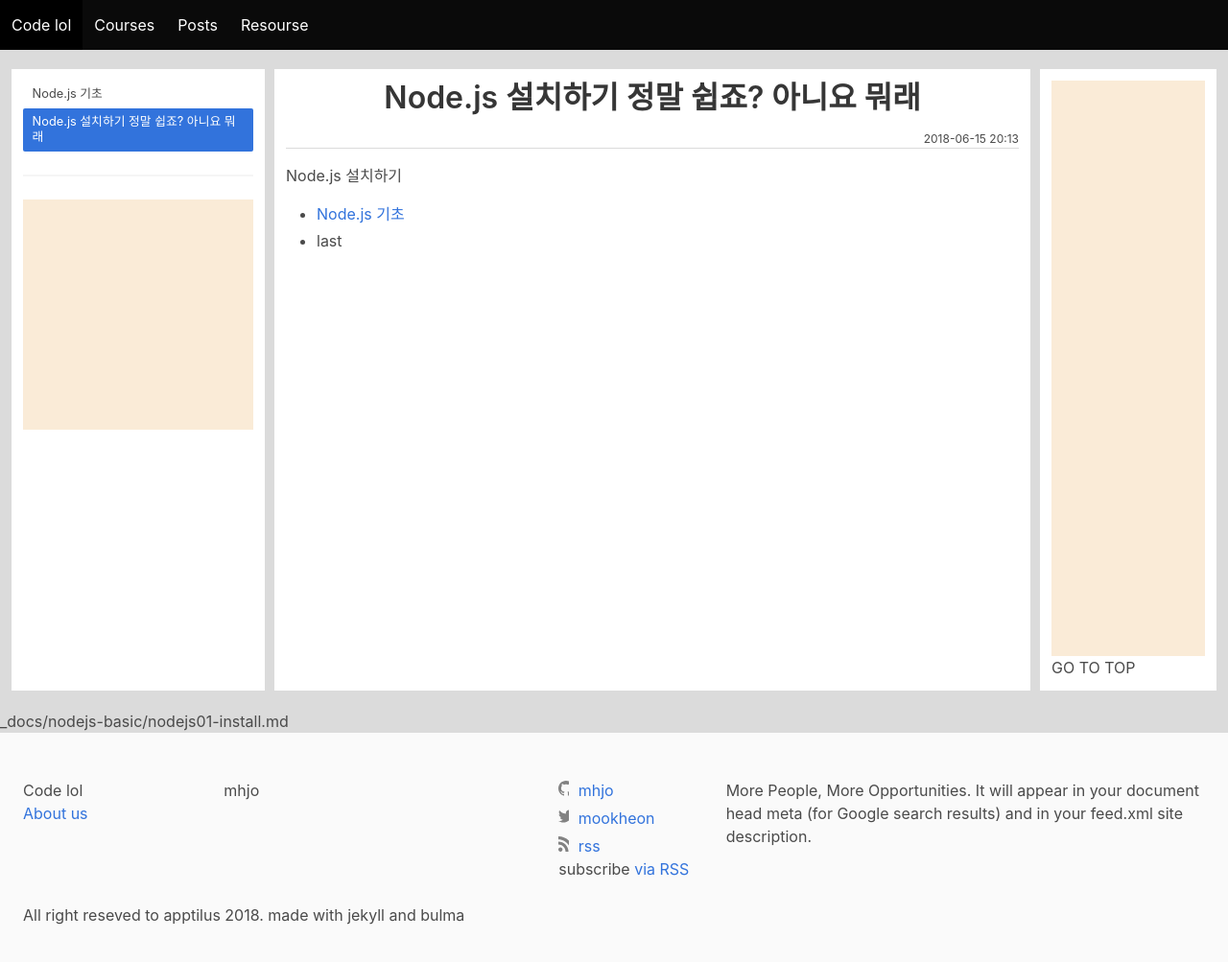
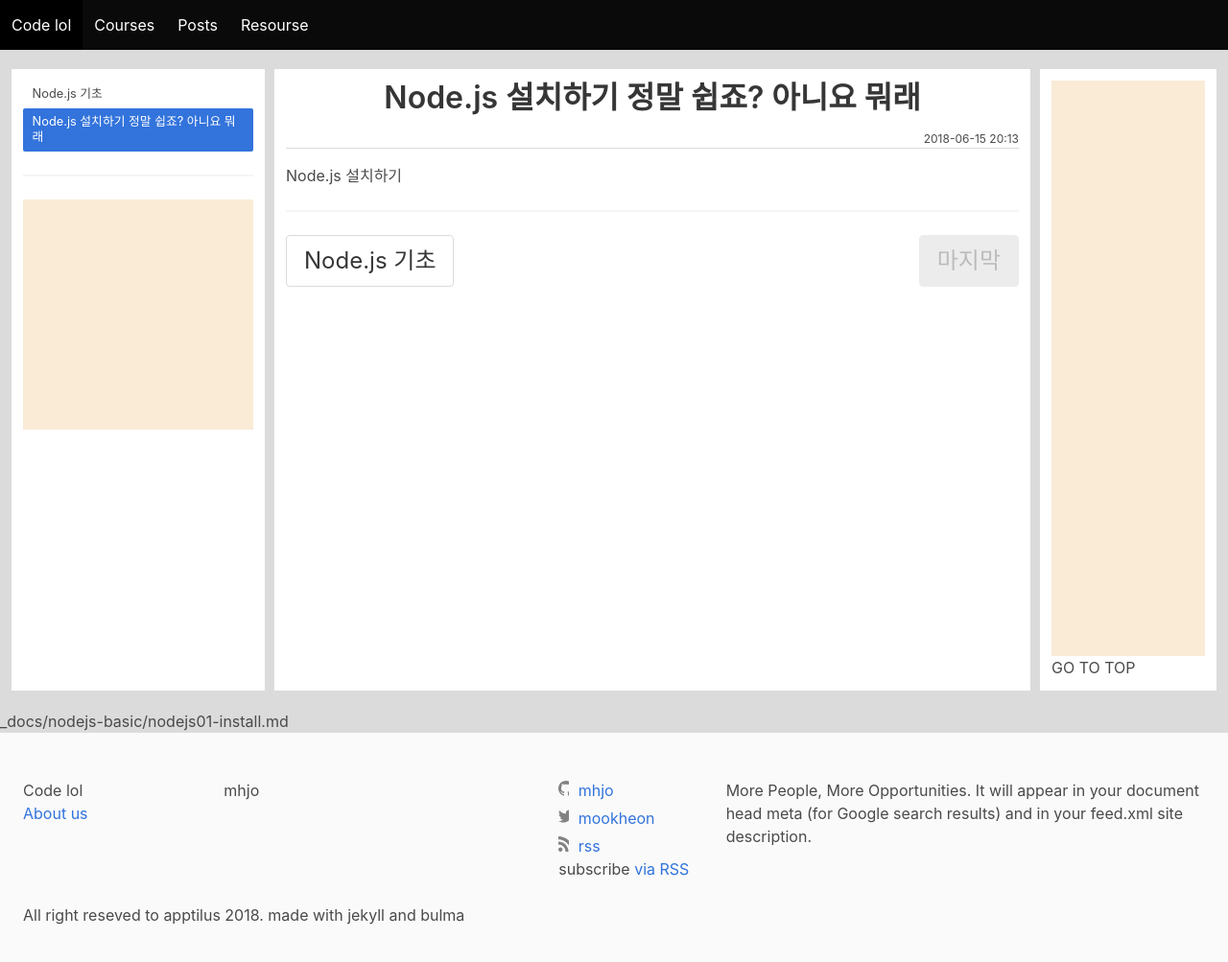
Before and after one commit to sean-jo/loldoc-jekyll, a Jekyll site: the page built from _docs/nodejs-basic/nodejs01-install.md, in a window 1280 px wide and 1062 px high. Shown: the top 1003 px of the window at 96% size. Built offline with Jekyll 4.4.1, drawn with Linux system fonts in a browser that asks for light colours.

Commit message:
Modify pagination button design for doc

```diff
--- a/_includes/prev_next.html
+++ b/_includes/prev_next.html
@@ -1,15 +1,14 @@
-<div>
-  <ul>
+<hr>
+<nav class="pagination is-centered is-large" role="navigation" aria-label="pagination">
 {% if page.previous.course == page.course %}
-    <li><a href="{{ page.previous.url }}">{{ page.previous.title }}</a></li>
+  <a href="{{ page.previous.url }}" class="pagination-previous">{{ page.previous.title }}</a>
 {% else %}
-    <li>first</li>
+  <a href="" class="pagination-previous" title="첫 페이지" disabled>처음</a>
 {% endif %}
 
 {% if page.next.course == page.course %}
-    <li><a href="{{ page.next.url }}">{{ page.next.title }}</a></li>
+  <a href="{{ page.next.url }}" class="pagination-next">{{ page.next.title }}</a>
 {% else %}
-    <li>last</li>
+  <a href="" class="pagination-next" title="마지막 페이지" disabled>마지막</a>
 {% endif %}
-  </ul>
-</div>
+</nav>
```
Lines whose indentation alone changed are shown as unchanged.
